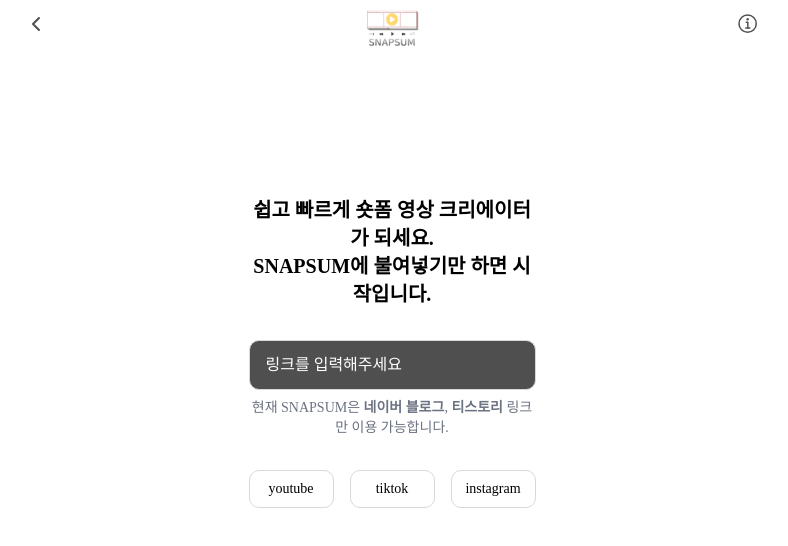
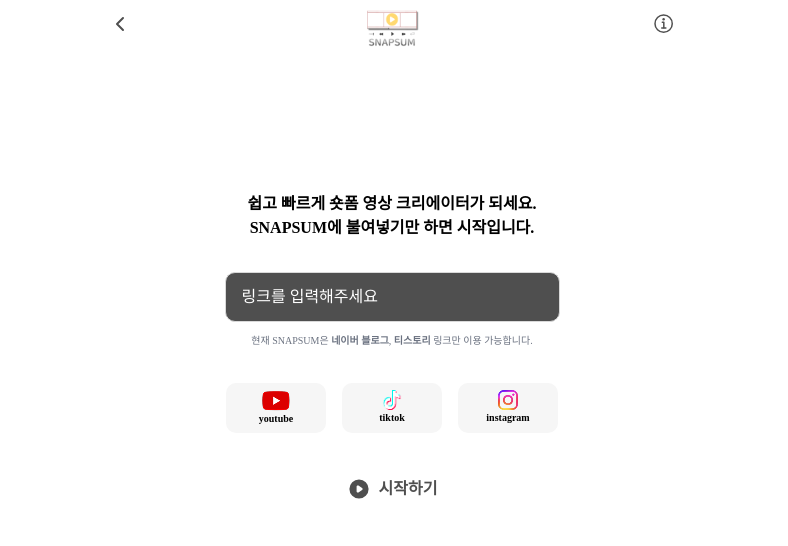
Before and after one commit to Elice-AI-Spark-Camp/SnapSum-frontend, a Next.js app: page /info in a window 1280 px wide. Shown: the top 546 px of the page, without its empty margins (248-1036 px from the left). Built offline with nearby package versions, Linux system fonts and the light colour scheme; a web font is replaced by a local one.

Commit message:
✨ feat: 버튼 공통 컴포넌트 제작

```diff
--- /dev/null
+++ b/src/components/common/Button.tsx
@@ -0,0 +1,38 @@
+import { ReactNode } from 'react';
+
+interface ButtonProps {
+  icon?: ReactNode;
+  children: ReactNode;
+  isSelected?: boolean;
+  onClick?: () => void;
+  className?: string;
+}
+
+export default function Button({
+  icon,
+  children,
+  isSelected = false,
+  onClick,
+  className = '',
+}: ButtonProps) {
+  return (
+    <button
+      onClick={onClick}
+      className={`
+        w-[100px] h-[50px]
+        rounded-[10px]
+        font-bold text-[0.625rem]
+        flex flex-col items-center justify-center
+        transition-colors duration-200
+        ${isSelected
+          ? 'bg-primary text-white'
+          : 'bg-gray-light text-black'
+        }
+        ${className}
+      `}
+    >
+      {icon && <div className="text-lg">{icon}</div>}
+      {children}
+    </button>
+  );
+}
--- a/src/components/layout/Header.tsx
+++ b/src/components/layout/Header.tsx
@@ -6,7 +6,7 @@
 export default function Header() {
   return (
     <header className="fixed top-0 left-0 right-0">
-      <div className="max-w-[768px] mx-auto flex items-center justify-between px-4 py-3 relative">
+      <div className="max-w-[600px] mx-auto flex items-center justify-between px-4 py-3 relative">
         <Link href="/" className="cursor-pointer">
           <ChevronLeft className="w-6 h-6 text-primary" />
         </Link>
--- a/src/components/layout/Layout.tsx
+++ b/src/components/layout/Layout.tsx
@@ -8,7 +8,7 @@
   return (
     <div className="min-h-screen bg-white">
       <Header />
-      <div className="max-w-[768px] mx-auto min-h-[calc(100vh-96px)] flex items-center">
+      <div className="max-w-[600px] mx-auto min-h-[calc(100vh-96px)] flex items-center">
         <main className="w-full px-6">
           {children}
         </main>
--- a/src/pages/info.tsx
+++ b/src/pages/info.tsx
@@ -2,10 +2,14 @@
 import Layout from "@/components/layout/Layout";
 import { useState } from 'react';
 import Input from '@/components/common/Input';
+import Button from '@/components/common/Button';
+import { HiPlay } from 'react-icons/hi';
+import Image from 'next/image';
 
 export default function Info() {
   const [inputLink, setInputLink] = useState('');
   const [isError, setIsError] = useState(false);
+  const [selectedPlatform, setSelectedPlatform] = useState<string | null>(null);
 
   const validateLink = (link: string) => {
     const isValidLink = link.includes('blog.naver.com') || link.includes('tistory.com');
@@ -28,7 +32,7 @@
   };
 
   const helperTextWithBold = (
-    <span>
+    <span className="text-[0.625rem]">
       현재 SNAPSUM은 <strong>네이버 블로그</strong>, <strong>티스토리</strong> 링크만 이용 가능합니다.
     </span>
   );
@@ -46,8 +50,8 @@
         <meta name="apple-mobile-web-app-status-bar-style" content="default" />
       </Head>
 
-      <div className="max-w-[335px] mx-auto px-6 py-10 flex flex-col items-center gap-8">
-        <h1 className="text-xl font-bold text-center">
+      <div className="w-[335px] mx-auto flex flex-col items-center gap-8">
+        <h1 className="text-base font-bold text-center">
           쉽고 빠르게 숏폼 영상 크리에이터가 되세요.
           <br />
           SNAPSUM에 불여넣기만 하면 시작입니다.
@@ -63,17 +67,41 @@
           helperText={helperTextWithBold}
         />
 
-        <div className="flex gap-4 w-full">
-          <button className="flex-1 border border-gray-default rounded-[10px] py-2 text-sm">
+        <div className="flex gap-4 justify-center w-full">
+          <Button
+            icon={<Image src="/assets/icons/YouTube.png" width={30} height={20} alt="Youtube" />}
+            isSelected={selectedPlatform === 'youtube'}
+            onClick={() => setSelectedPlatform('youtube')}
+          >
             youtube
-          </button>
-          <button className="flex-1 border border-gray-default rounded-[10px] py-2 text-sm">
+          </Button>
+          <Button
+            icon={<Image src="/assets/icons/TikTok.png" width={20} height={20} alt="TikTok" />}
+            isSelected={selectedPlatform === 'tiktok'}
+            onClick={() => setSelectedPlatform('tiktok')}
+          >
             tiktok
-          </button>
-          <button className="flex-1 border border-gray-default rounded-[10px] py-2 text-sm">
+          </Button>
+          <Button
+            icon={<Image src="/assets/icons/Instagram.png" width={20} height={20} alt="Instagram" />}
+            isSelected={selectedPlatform === 'instagram'}
+            onClick={() => setSelectedPlatform('instagram')}
+          >
             instagram
-          </button>
+          </Button>
         </div>
+
+        <button
+          className="
+            flex items-center gap-2
+            text-primary
+            px-6 py-3 rounded-[10px]
+            font-bold
+          "
+        >
+          <HiPlay size={24} />
+          시작하기
+        </button>
       </div>
     </Layout>
   );
```
